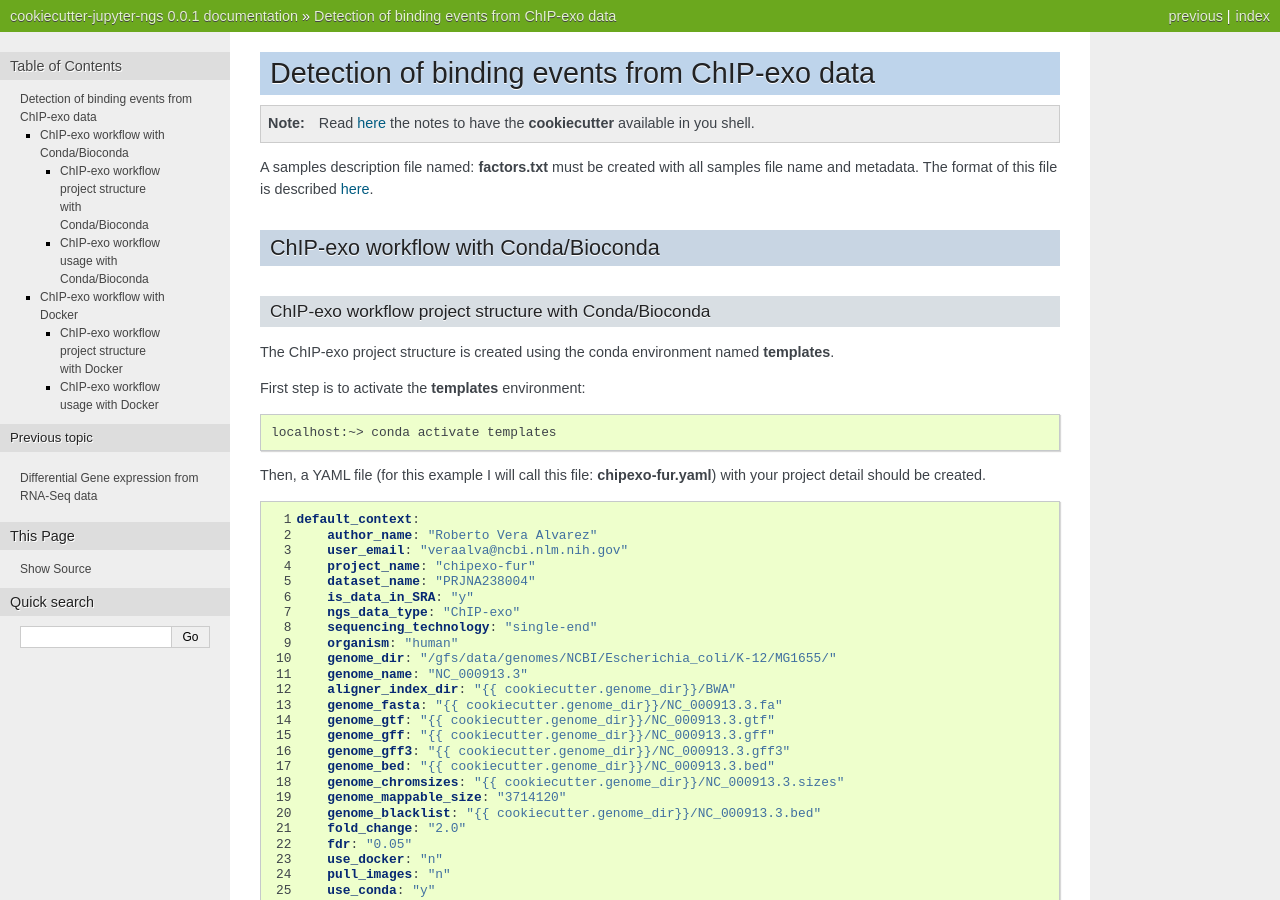
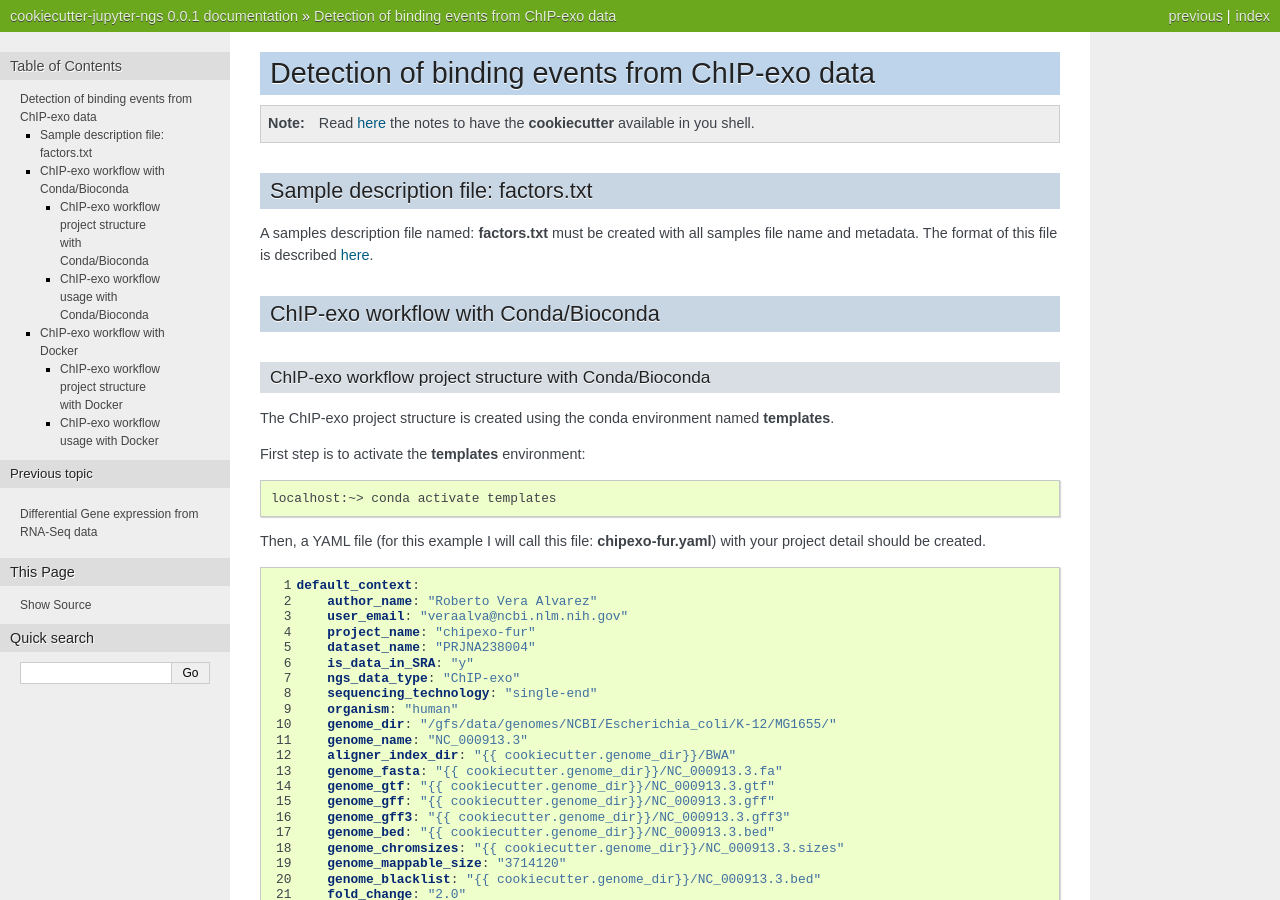
Before and after one commit to ncbi/pm4ngs, a Sphinx documentation site: the page built from docs/source/det_bind_chipexo.rst, in a window 1280 px wide and 900 px high. Built offline with Sphinx 7.4.7, drawn with Linux system fonts in a browser that asks for light colours.

Commit message:
Updating docs

```diff
--- a/docs/source/det_bind_chipexo.rst
+++ b/docs/source/det_bind_chipexo.rst
@@ -2,6 +2,9 @@ Detection of binding events from ChIP-exo data
 ==============================================
 
 .. note::  Read :doc:`here <installation>` the notes to have the **cookiecutter** available in you shell.
+
+Sample description file: factors.txt
+------------------------------------
 
 A samples description file named: **factors.txt** must be created with all samples file name and metadata. The format
 of this file is described :doc:`here <factors_file>`.
```
